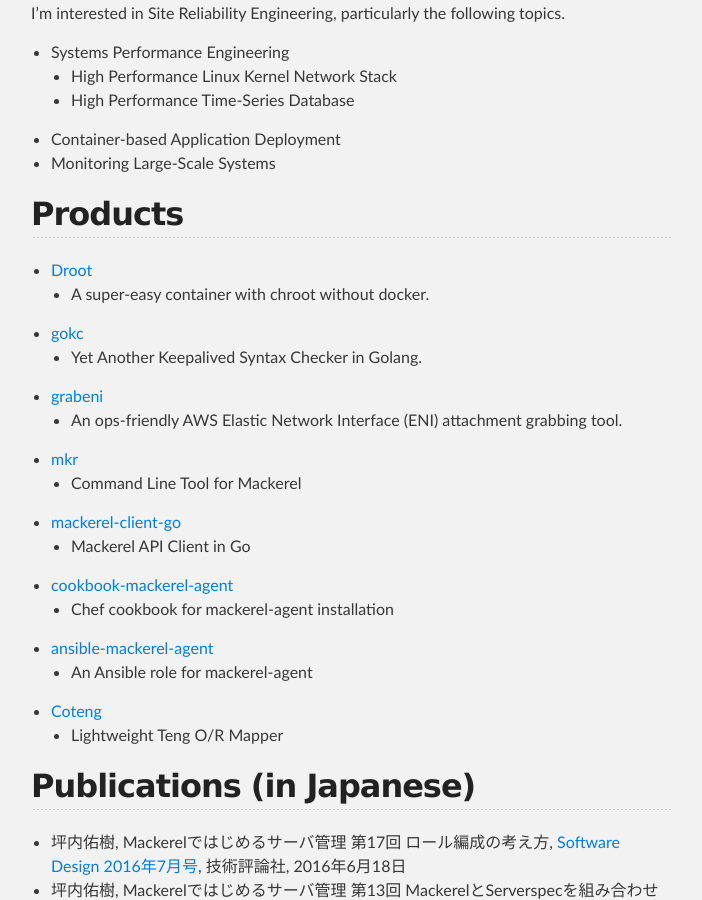
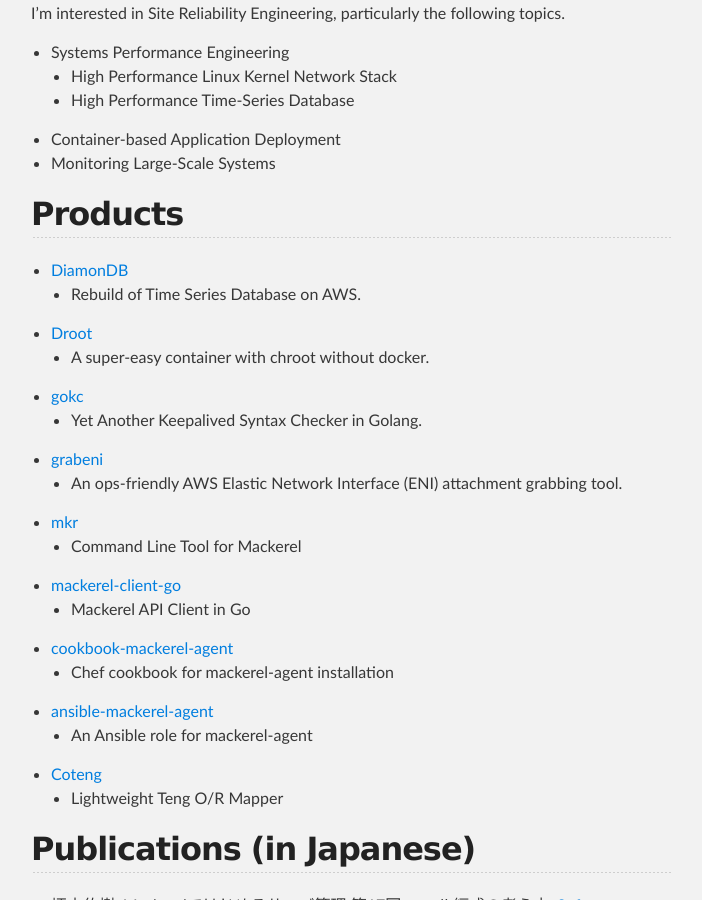
Before and after one commit to yuuki/yuuk.io, a Jekyll site: the page built from index.md, in a window 1280 px wide and 900 px high, scrolled down 565 px. Shown: the whole window, without its empty margins (289-991 px from the left). Built offline with Jekyll 4.4.1, drawn with Linux system fonts in a browser that asks for light colours; nearby versions of some CDN libraries.

Commit message:
Sync README.md in master branch to index.md in gh-pages

```diff
--- a/index.md
+++ b/index.md
@@ -24,6 +24,8 @@
 
 ## Products
 
+- [DiamonDB](https://github.com/yuuki/diamondb)
+  - Rebuild of Time Series Database on AWS.
 - [Droot](https://github.com/yuuki/droot)
   - A super-easy container with chroot without docker.
 - [gokc](https://github.com/yuuki/gokc)
```
